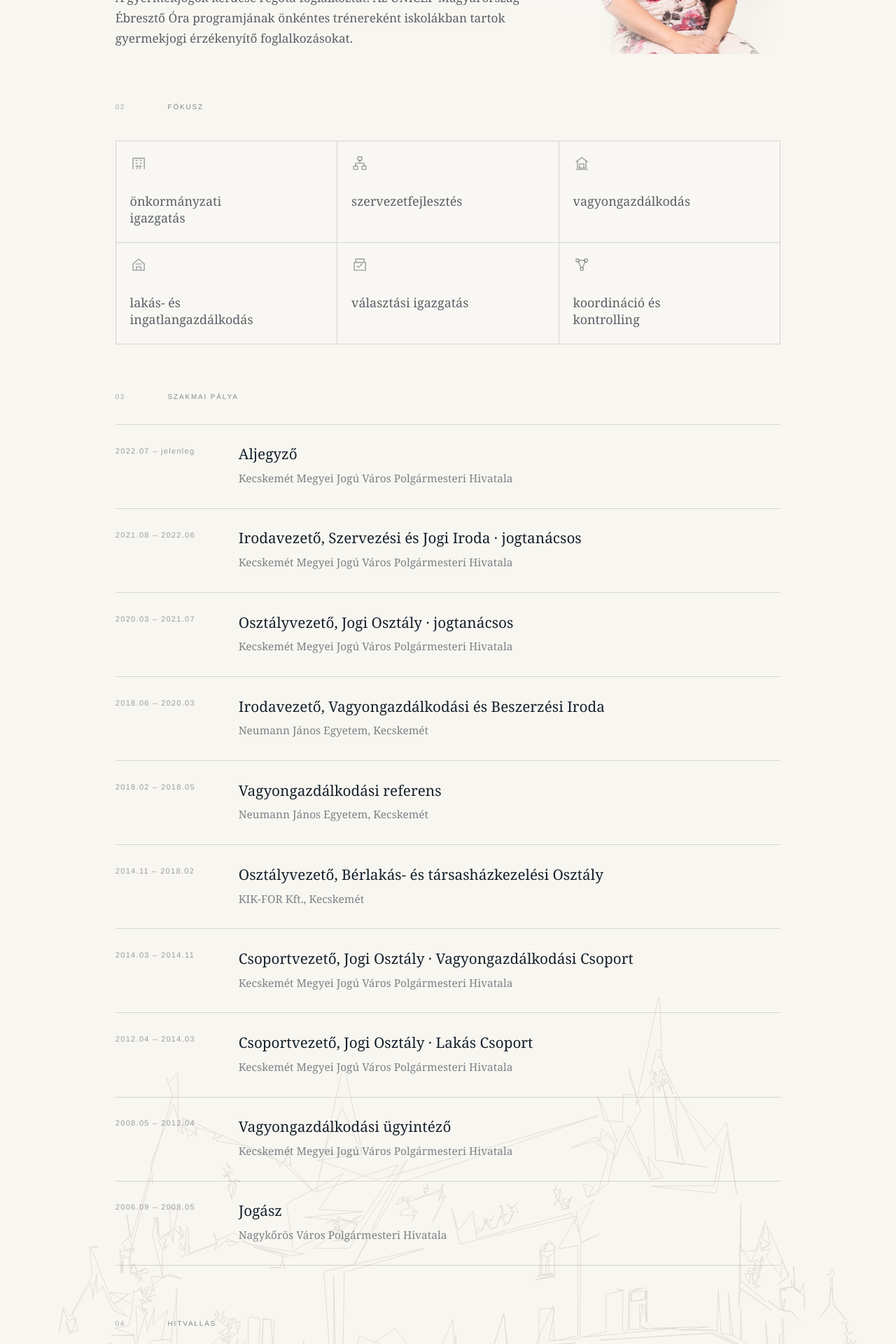
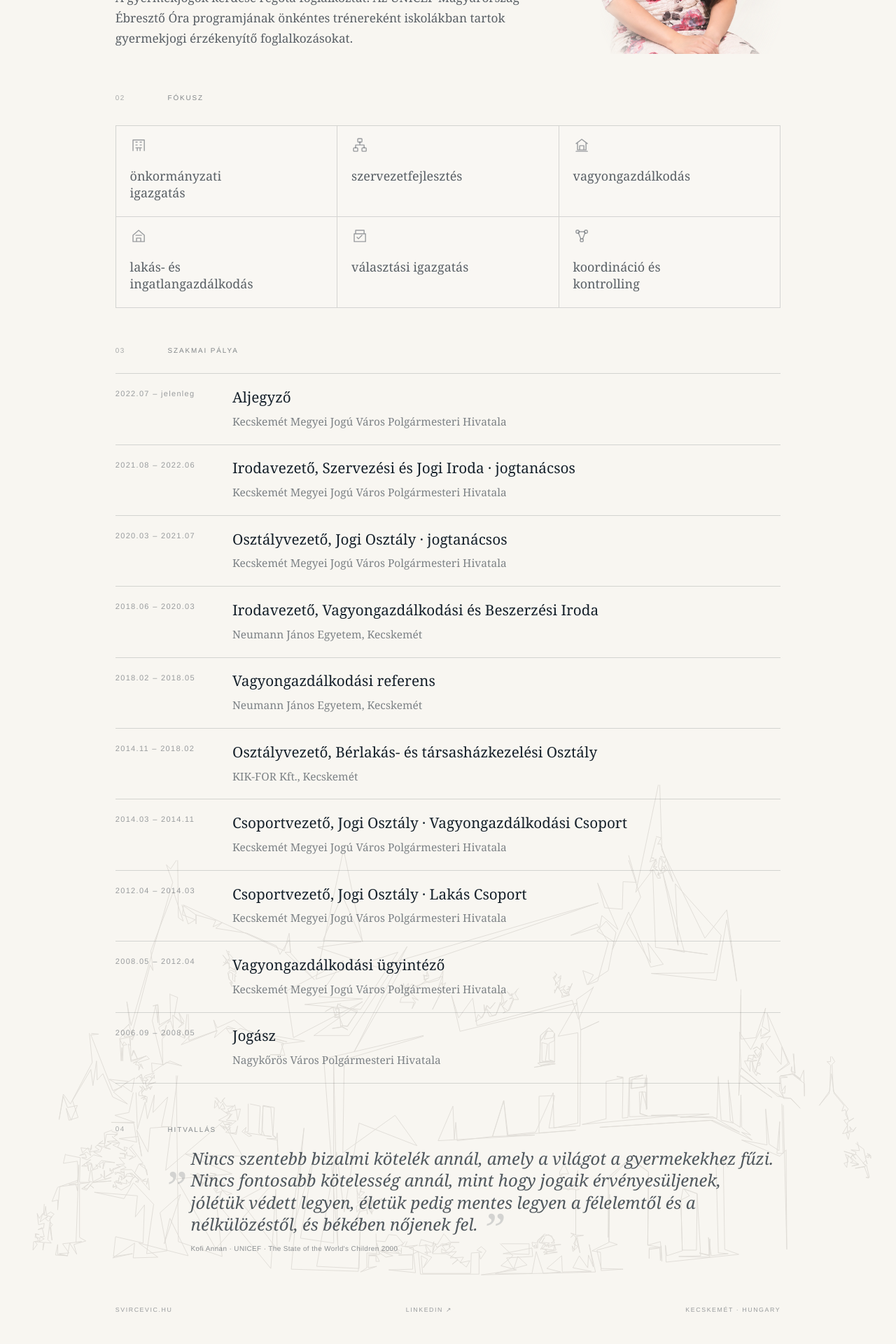
Before and after one commit to svircevicnikola/svircevic-hu, a Next.js app: page /agota in a window 1280 px wide. Shown: the part 1040-2960 px from the top of the page at 70% size. Built offline with nearby package versions, Linux system fonts and the light colour scheme.

Commit message:
Compact Agota profile vertical layout

```diff
--- a/app/globals.css
+++ b/app/globals.css
@@ -480,20 +480,20 @@ button { font: inherit; }
 .focus-section,
 .timeline-section {
   max-width: 920px;
-  margin: 56px auto 0;
+  margin: 44px auto 0;
   padding: 0 28px;
 }
 .focus-head { padding: 0; }
 .focus-grid {
-  margin-top: 36px;
+  margin-top: 28px;
   display: grid;
   grid-template-columns: repeat(3, minmax(0, 1fr));
   border-top: 1px solid rgba(21,32,42,0.16);
   border-left: 1px solid rgba(21,32,42,0.16);
 }
 .focus-card {
-  min-height: 132px;
-  padding: 17px 18px 19px;
+  min-height: 118px;
+  padding: 14px 18px 15px;
   border-right: 1px solid rgba(21,32,42,0.16);
   border-bottom: 1px solid rgba(21,32,42,0.16);
   background: rgba(255,255,255,0.14);
@@ -504,7 +504,7 @@ button { font: inherit; }
   justify-content: center;
   width: 22px;
   height: 22px;
-  margin-bottom: 27px;
+  margin-bottom: 18px;
   color: rgba(21,32,42,0.42);
 }
 .focus-card > .focus-icon svg {
@@ -523,14 +523,14 @@ button { font: inherit; }
 }
 
 .timeline {
-  margin-top: 28px;
+  margin-top: 22px;
   border-top: 1px solid rgba(21,32,42,0.16);
 }
 .timeline-item {
   display: grid;
   grid-template-columns: 132px minmax(0, 1fr);
-  gap: 28px;
-  padding: 25px 0 28px;
+  gap: 20px;
+  padding: 17px 0 19px;
   border-bottom: 1px solid rgba(21,32,42,0.16);
 }
 .timeline-year {
@@ -555,7 +555,7 @@ button { font: inherit; }
 }
 
 .agota-quote {
-  margin-top: 64px;
+  margin-top: 48px;
   position: relative;
 }
 .agota-quote .quote-content {
@@ -620,7 +620,7 @@ button { font: inherit; }
 
 .agota-footer {
   max-width: 920px;
-  margin: 92px auto 0;
+  margin: 68px auto 0;
   padding: 0 28px 22px;
   display: flex;
   justify-content: space-between;
```
